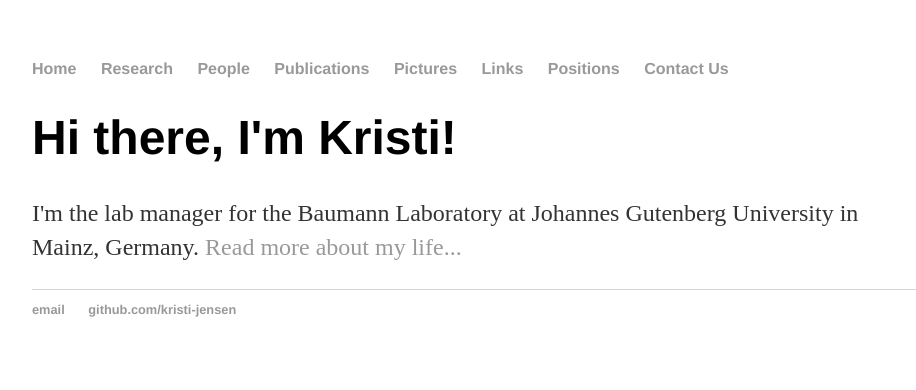
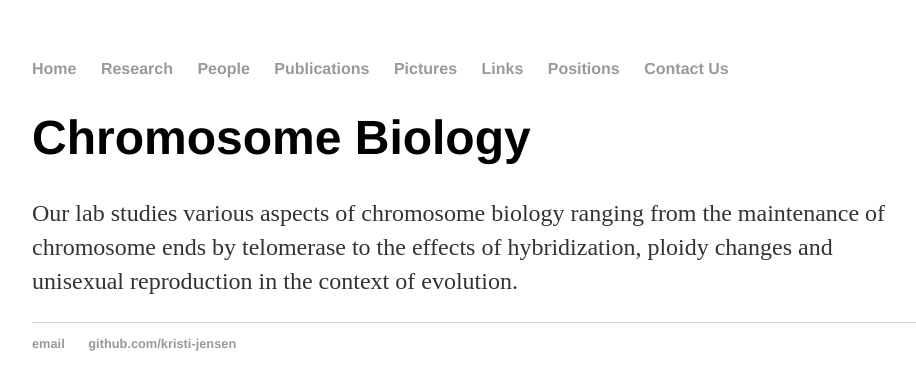
Before and after one commit to kristi-jensen/kristi-jensen.github.io, a Jekyll site: the page built from index.html, in a window 1280 px wide. Shown: the top 390 px of the page, without its empty margins (160-1076 px from the left). Built offline with Jekyll 4.4.1, drawn with Linux system fonts in a browser that asks for light colours.

Commit message:
Update index.html

```diff
--- a/index.html
+++ b/index.html
@@ -1,8 +1,14 @@
 ---
 layout: default
-title: Kristi Jensne, Lab Manager
+title: Baumann Lab | Home
 ---
-<div class="blurb">
-	<h1>Hi there, I'm Kristi!</h1>
-	<p>I'm the lab manager for the Baumann Laboratory at Johannes Gutenberg University in Mainz, Germany. <a href="/about">Read more about my life...</a></p>
-</div><!-- /.blurb -->
+<div class="chr_bio">
+	<h1>Chromosome Biology</h1>
+	<p>Our lab studies various aspects of chromosome biology ranging from the maintenance of chromosome ends by telomerase to the effects of hybridization, ploidy changes and unisexual reproduction in the context of evolution.</p>
+</div>
+<div class="research_logos">
+
+</div>
+<div class="news_aff">
+
+</div>
```
